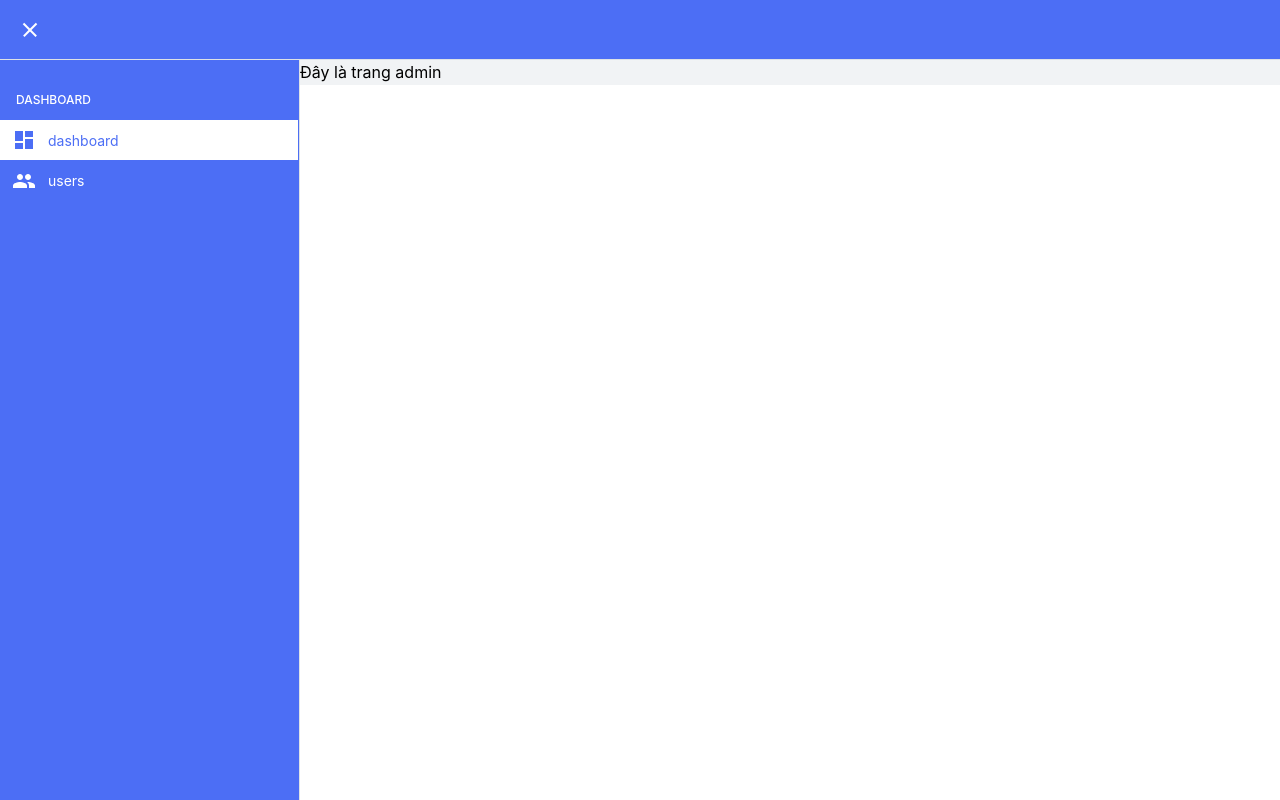
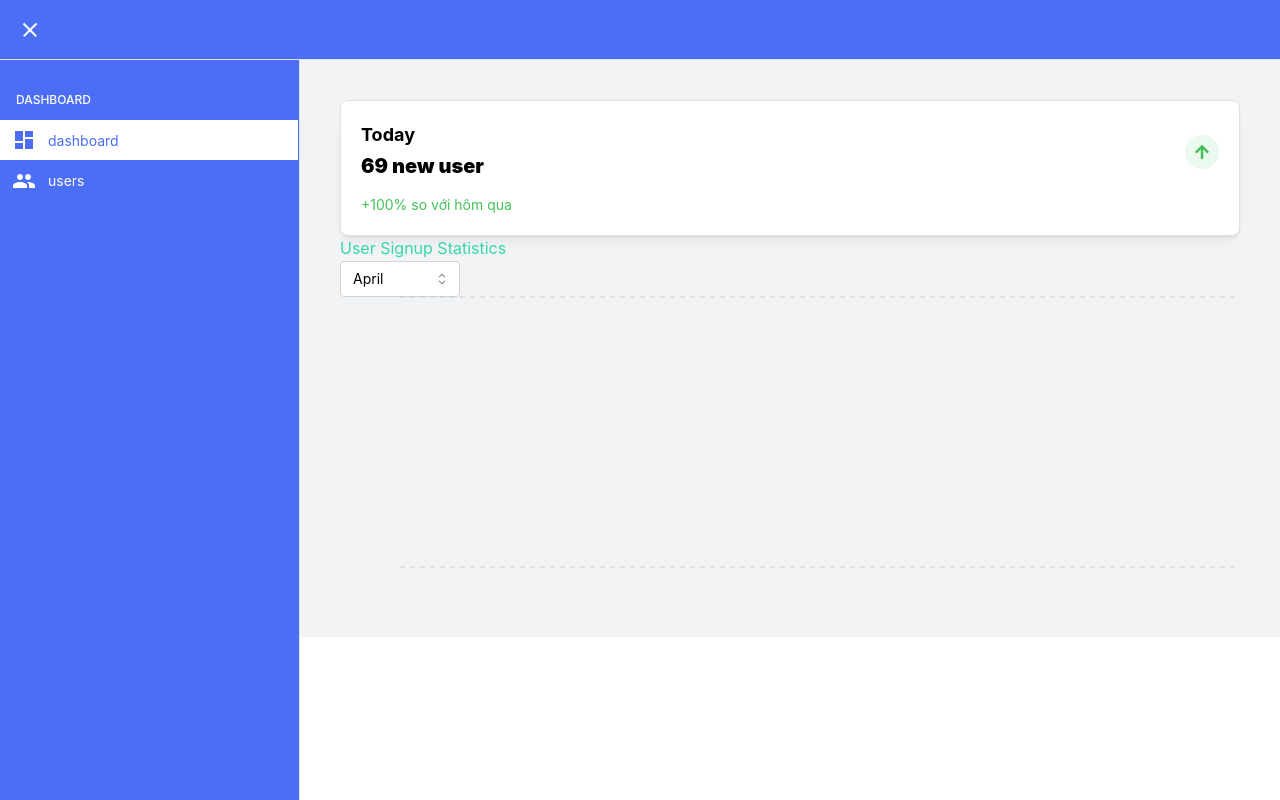
Before and after one commit to dgphcloc/flappy-bird, a Next.js app: page /admin in a window 1280 px wide. Built offline with nearby package versions, Linux system fonts and the light colour scheme; no server answers.

Commit message:
add statics feature for admin dashboard

```diff
--- a/src/app/admin/page.tsx
+++ b/src/app/admin/page.tsx
@@ -1,6 +1,8 @@
 "use client";
 
-import AdminLayout from "./adminLayout";
+import RegisterStatisToday from "@/components/RegisterStatisToday/RegisterStatisToday";
+import UserSignupStatisticsComponent from "@/components/userSignupStatisticsComponent/userSignupStatisticsComponent";
+import { Box } from "@mantine/core";
 
 export default function AdminPage() {
   /**
@@ -8,5 +10,12 @@ export default function AdminPage() {
    * tong so user dang ki trong ngay, tuan,thang,nam => cho phep chon ngay thang nam
    *
    */
-  return <div>Đây là trang admin</div>;
+  return (
+    <>
+      <Box p={40}>
+        <RegisterStatisToday />
+        <UserSignupStatisticsComponent />
+      </Box>
+    </>
+  );
 }
--- /dev/null
+++ b/src/components/RegisterStatisToday/RegisterStatisToday.tsx
@@ -0,0 +1,32 @@
+import { Card, Group, Text, ThemeIcon } from "@mantine/core";
+import { FaArrowDown, FaArrowUp } from "react-icons/fa";
+
+export default function RegisterStatisToday() {
+  const isPositive = true;
+  return (
+    <Card shadow="sm" padding="lg" radius="md" withBorder>
+      <Group justify="space-between">
+        <div>
+          <Text size="lg" fw={700}>
+            Today
+          </Text>
+          <Text size="xl" fw={900}>
+            69 new user
+          </Text>
+        </div>
+        <ThemeIcon
+          color={isPositive ? "green" : "red"}
+          variant="light"
+          radius="xl"
+          size="lg"
+        >
+          {isPositive ? <FaArrowUp /> : <FaArrowDown />}
+        </ThemeIcon>
+      </Group>
+      <Text color={isPositive ? "green" : "red"} size="sm" mt="sm">
+        {isPositive ? "+" : ""}
+        100% so với hôm qua
+      </Text>
+    </Card>
+  );
+}
```
